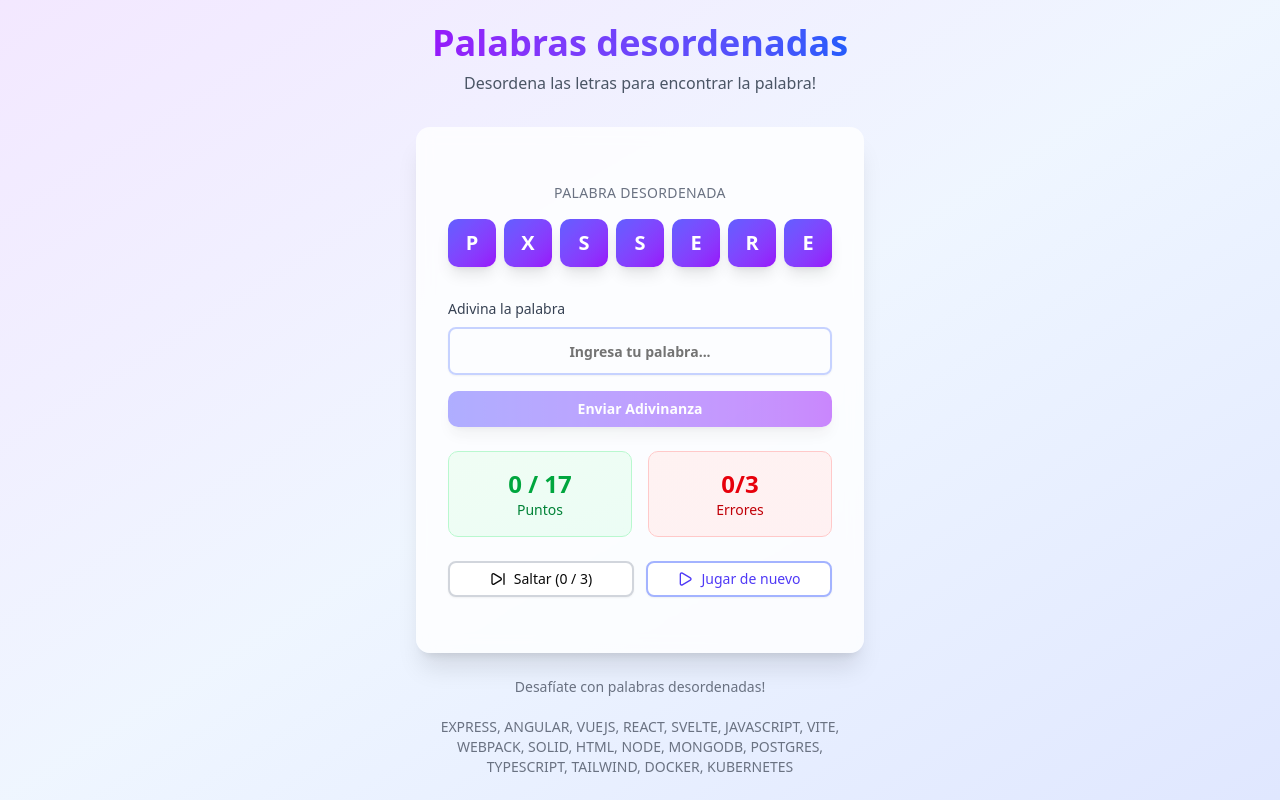
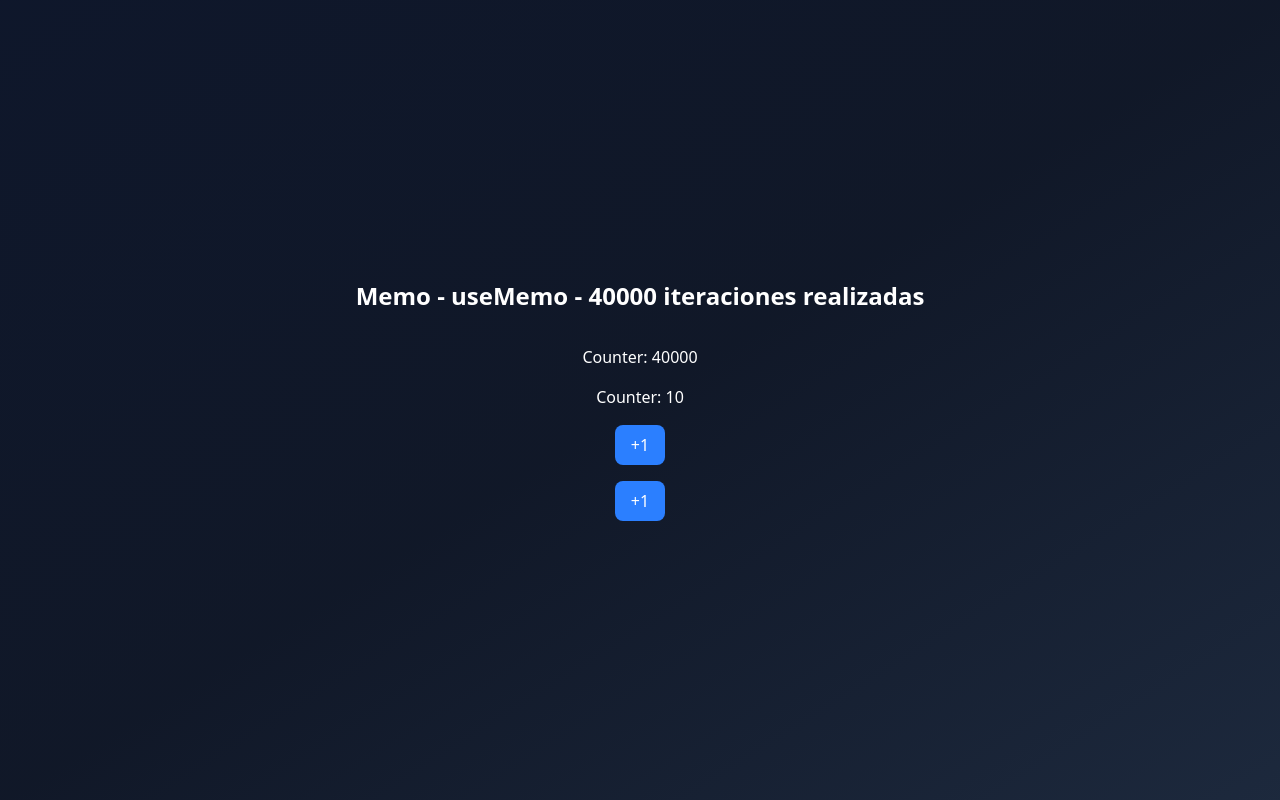
Before and after one commit to GonzaloGz23/hooksApp, a React (Vite) app: page / in a window 1280 px wide. Built offline with nearby package versions, Linux system fonts and the light colour scheme.

Commit message:
mas hooks básicos

```diff
--- /dev/null
+++ b/src/06-memos/MemoCounter.tsx
@@ -0,0 +1,47 @@
+import { useCounter } from "@/hooks/useCounter";
+import { useMemo } from "react";
+
+const heavyStuff = (iterationNumber: number) => {
+    console.time('Heavy stuff started');
+
+    for (let index = 0; index < iterationNumber; index++) {
+
+        console.log('ahí vamos...')
+
+    }
+
+    console.timeEnd('Heavy stuff started');
+
+    return `${iterationNumber} iteraciones realizadas`;
+
+}
+
+export const MemoCounter = () => {
+
+    const { counter, increment } = useCounter(40_000);
+    const { counter: counter2, increment: increment2 } = useCounter(10);
+
+    const myHeavyStuff = useMemo(() => heavyStuff(counter), [counter]);
+
+    return (
+        <div className="bg-gradient flex flex-col gap-4">
+            <h1 className="text-2xl font-bold">Memo - useMemo - {myHeavyStuff}</h1>
+            <hr />
+            <h4>Counter: {counter}</h4>
+            <h4>Counter: {counter2}</h4>
+
+            <button
+                className="bg-blue-500 text-white px-4 rounded-md py-2 cursor-pointer"
+                onClick={increment}
+            >
+                +1
+            </button>
+            <button
+                className="bg-blue-500 text-white px-4 rounded-md py-2 cursor-pointer"
+                onClick={increment2}
+            >
+                +1
+            </button>
+        </div>
+    )
+}
--- /dev/null
+++ b/src/06-memos/MemoHook.tsx
@@ -0,0 +1,36 @@
+import { useCallback, useState } from "react"
+import { MyTitle } from "./ui/MyTitle"
+import { MySubtitle } from "./ui/MySubtitle";
+
+export const MemoHook = () => {
+
+    const [title, setTitle] = useState('Hola');
+    const [subtitle, setSubtitle] = useState('Mundo');
+
+    const handleMyApiCall = useCallback(() => {
+        console.log('Llamar a mi API - ', subtitle);
+    }, [subtitle]);
+
+    return (
+        <div className="bg-gradient flex flex-col gap-4">
+            <h1 className="text-2xl fondt-thin text-white">MemoApp</h1>
+            <MyTitle title={title} />
+            <MySubtitle subtitle={subtitle} callMyAPi={handleMyApiCall} />
+
+            <button
+                className="bg-blue-500 text-white px-4 py-2 rounded-md cursor-pointer"
+                // onClick={() => setTitle('Hello, ' + new Date().getTime())}
+                onClick={() => setTitle('Hello')}
+            >
+                Cambiar título
+            </button>
+            <button
+                className="bg-blue-500 text-white px-4 py-2 rounded-md cursor-pointer"
+                // onClick={() => setSubtitle('Word, ' + new Date().getTime())}
+                onClick={() => setSubtitle('Word')}
+            >
+                Cambiar subtítulo
+            </button>
+        </div >
+    )
+}
--- /dev/null
+++ b/src/06-memos/ui/MySubtitle.tsx
@@ -0,0 +1,24 @@
+import { memo } from "react";
+
+interface Props {
+    subtitle: string;
+    callMyAPi: () => void;
+}
+
+export const MySubtitle = memo(({ subtitle, callMyAPi }: Props) => {
+
+    console.log('MySubtitle re-render');
+
+    return (
+        <>
+            <h6 className="text-2xl font-bold">{subtitle}</h6>
+
+            <button
+                className="bg-indigo-500 text-white px-2 py-1 rounded-md cursor-pointer"
+                onClick={callMyAPi}
+            >
+                Llamar a función
+            </button>
+        </>
+    )
+});
--- /dev/null
+++ b/src/06-memos/ui/MyTitle.tsx
@@ -0,0 +1,12 @@
+import React from "react";
+
+interface Props {
+    title: string;
+}
+
+export const MyTitle = React.memo(({ title }: Props) => {
+
+    console.log("MyTitle re-render");
+
+    return <h1 className="text-3xl">{title}</h1>
+});
--- a/src/main.tsx
+++ b/src/main.tsx
@@ -1,13 +1,15 @@
 import { StrictMode } from "react";
 import { createRoot } from "react-dom/client";
 // import { HooksApp } from './HooksApp';
+import { MemoHook } from "./06-memos/MemoHook";
 import "./index.css";
+import { MemoCounter } from "./06-memos/MemoCounter";
 // import { TrafficLightWhitEffect } from './02-useEffect/TrafficLightWhitEffect';
 // import { TrafficLightWhitHook } from './02-useEffect/TrafficLightWhitHook';
 // import { PokemonPage } from './03-examples/PokemonPage';
 // import { FocusScreen } from "./04-useRef/FocusScreen";
 // import { TasksApp } from "./05-useReducer/TaskApp";
-import { ScrambleWords } from "./05-useReducer/ScrambleWords";
+// import { ScrambleWords } from "./05-useReducer/ScrambleWords";
 // import { TrafficLight } from './01-useState/TrafficLight';
 
 createRoot(document.getElementById("root")!).render(
@@ -19,6 +21,8 @@ createRoot(document.getElementById("root")!).render(
     {/* <PokemonPage /> */}
     {/* <FocusScreen /> */}
     {/*<TasksApp />*/}
-    <ScrambleWords />
+    {/* <ScrambleWords /> */}
+    {/* <MemoHook /> */}
+    <MemoCounter />
   </StrictMode>,
 );
```
